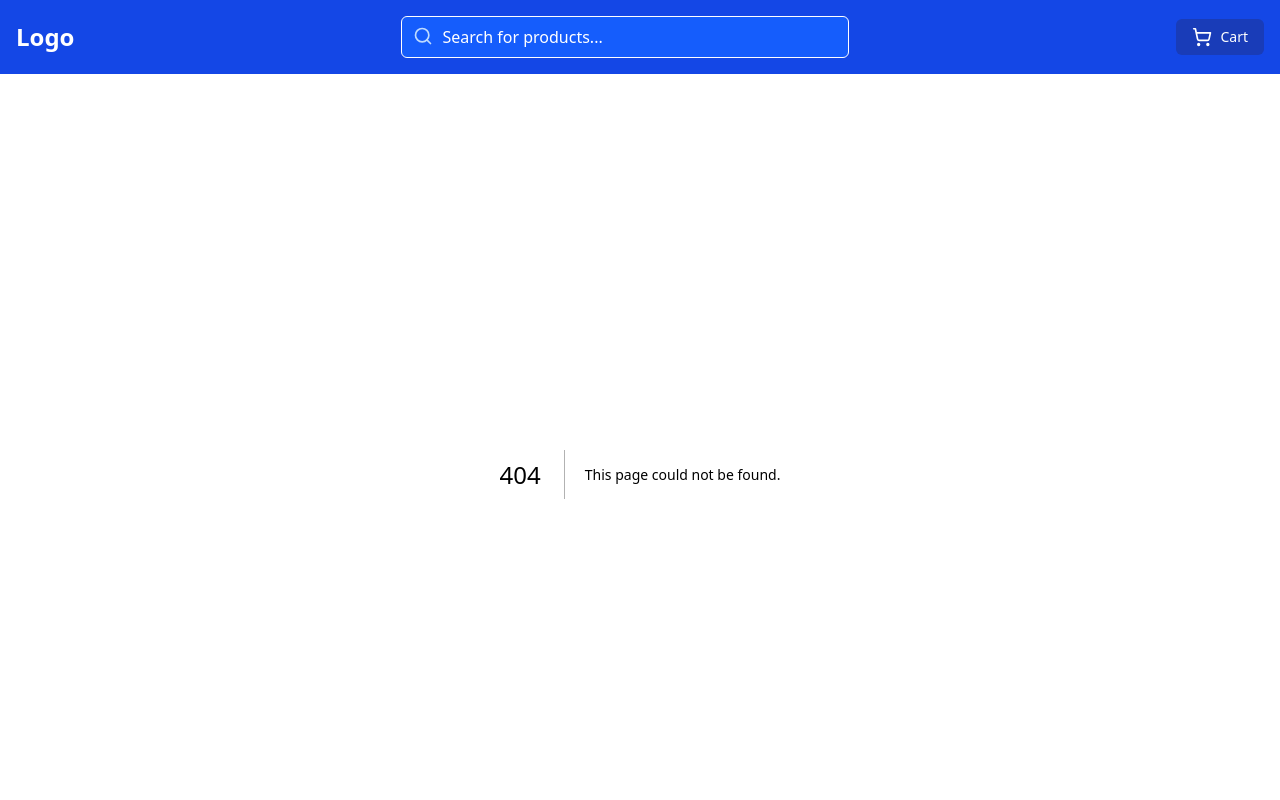
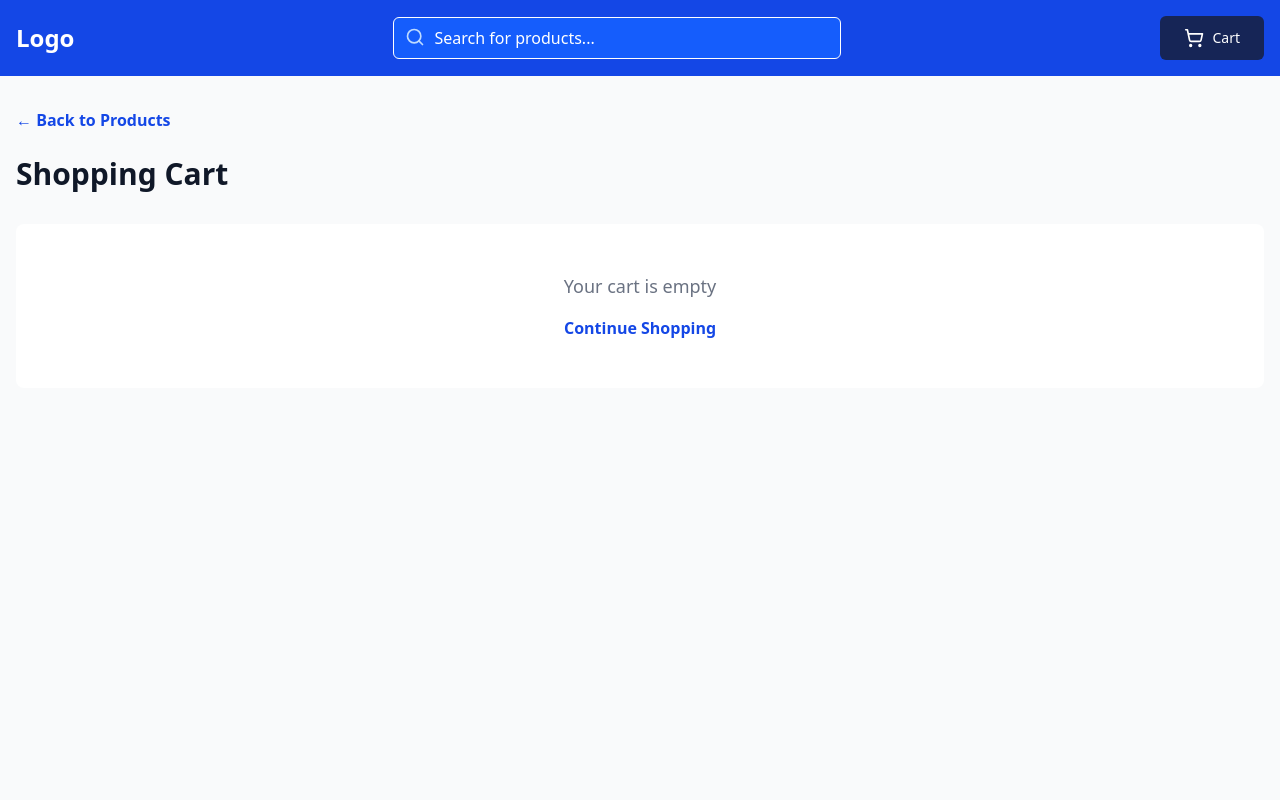
Before and after one commit to aditya-jsx/WhatBytes, a Next.js app: page /cart in a window 1280 px wide. Before the commit this address had no page. Shown: the top 800 px of the page. Built offline with nearby package versions, Linux system fonts and the light colour scheme.

Commit message:
added add to cart functionality

```diff
--- /dev/null
+++ b/app/cart/page.tsx
@@ -0,0 +1,100 @@
+"use client"
+
+import { useCart } from "../../context/cartContext"
+import { Trash2, Plus, Minus } from "lucide-react"
+import Link from "next/link"
+
+export default function CartPage() {
+  const { items, removeFromCart, updateQuantity, total } = useCart()
+
+  return (
+    <div className="min-h-screen flex flex-col bg-gray-50">
+
+      <main className="flex-grow max-w-7xl mx-auto w-full px-4 py-8">
+        <Link href="/" className="text-blue-700 hover:underline mb-6 inline-block font-semibold">
+          ← Back to Products
+        </Link>
+
+        <h1 className="text-3xl font-bold mb-8 text-gray-900">Shopping Cart</h1>
+
+        {items.length === 0 ? (
+          <div className="bg-white rounded-lg p-12 text-center">
+            <p className="text-gray-500 text-lg mb-4">Your cart is empty</p>
+            <Link href="/" className="text-blue-700 hover:underline font-semibold">
+              Continue Shopping
+            </Link>
+          </div>
+        ) : (
+          <div className="grid grid-cols-1 lg:grid-cols-3 gap-8">
+
+            <div className="lg:col-span-2 space-y-4">
+              {items.map((item) => (
+                <div key={item.id} className="bg-white rounded-lg p-6 flex gap-4 items-start">
+
+                  <img
+                    src={item.image || "/placeholder.svg"}
+                    alt={item.title}
+                    className="w-24 h-24 object-cover rounded-lg bg-gray-100"
+                  />
+
+                  <div className="flex-grow">
+                    <h3 className="font-semibold text-gray-900 text-lg mb-2">{item.title}</h3>
+                    <p className="text-xl font-bold text-gray-900 mb-4">${item.price}</p>
+
+                    <div className="flex items-center gap-3">
+                      <button
+                        onClick={() => updateQuantity(item.id, item.quantity - 1)}
+                        className="p-1 hover:bg-gray-100 rounded transition cursor-pointer"
+                      >
+                        <Minus className="h-4 w-4" />
+                      </button>
+                      <span className="w-8 text-center font-semibold">{item.quantity}</span>
+                      <button
+                        onClick={() => updateQuantity(item.id, item.quantity + 1)}
+                        className="p-1 hover:bg-gray-100 rounded transition cursor-pointer"
+                      >
+                        <Plus className="h-4 w-4" />
+                      </button>
+                    </div>
+                  </div>
+
+                  <button
+                    onClick={() => removeFromCart(item.id)}
+                    className="text-red-600 hover:text-red-700 transition cursor-pointer"
+                  >
+                    <Trash2 className="h-5 w-5" />
+                  </button>
+                </div>
+              ))}
+            </div>
+
+
+            <div className="bg-white rounded-lg p-6 h-fit sticky top-4">
+              <h2 className="text-xl font-bold mb-4 text-gray-900">Order Summary</h2>
+              <div className="space-y-3 mb-6 border-b border-gray-200 pb-6">
+                <div className="flex justify-between text-gray-600">
+                  <span>Subtotal</span>
+                  <span>${total.toFixed(2)}</span>
+                </div>
+                <div className="flex justify-between text-gray-600">
+                  <span>Shipping</span>
+                  <span>Free</span>
+                </div>
+                <div className="flex justify-between font-bold text-lg text-gray-900">
+                  <span>Total</span>
+                  <span>${total.toFixed(2)}</span>
+                </div>
+              </div>
+              <button className="w-full bg-blue-700 text-white py-3 rounded-md cursor-pointer font-semibold hover:bg-blue-800 transition mb-3">
+                Proceed to Checkout
+              </button>
+              <Link href="/" className="block text-center text-blue-700 cursor-pointer hover:underline font-semibold">
+                Continue Shopping
+              </Link>
+            </div>
+          </div>
+        )}
+      </main>
+    </div>
+  )
+}
--- a/app/layout.tsx
+++ b/app/layout.tsx
@@ -1,8 +1,9 @@
 import type { Metadata } from "next";
 import { Geist, Geist_Mono } from "next/font/google";
 import "./globals.css";
-import { Header } from "@/components/header";
-import { Footer } from "@/components/footer";
+import { Header } from "../components/header";
+import { Footer } from "../components/footer";
+import { CartProvider } from "../context/cartContext";
 
 const geistSans = Geist({
   variable: "--font-geist-sans",
@@ -30,9 +31,11 @@ export default function RootLayout({
         className={`${geistSans.variable} ${geistMono.variable} antialiased`}
       >
         <div>
-          <Header />
-          {children}
-          <Footer />
+          <CartProvider>
+            <Header />
+              {children}
+            <Footer />
+          </CartProvider>
         </div>
       </body>
     </html>
--- a/app/product/[id]/page.tsx
+++ b/app/product/[id]/page.tsx
@@ -76,7 +76,7 @@ export default async function ProductPage({ params }: ProductPageProps) {
                   />
                 </div>
 
-                <button className="w-full bg-blue-700 text-white py-3 px-6 rounded-md font-semibold hover:bg-blue-800 transition flex items-center justify-center gap-2 text-lg">
+                <button className="w-full bg-blue-700 text-white py-3 px-6 cursor-pointer rounded-md font-semibold hover:bg-blue-800 transition flex items-center justify-center gap-2 text-lg">
                   <ShoppingCart className="h-5 w-5" />
                   Add to Cart
                 </button>
--- a/components/header.tsx
+++ b/components/header.tsx
@@ -2,8 +2,11 @@
 
 import { ShoppingCart, Search } from "lucide-react"
 import Link from "next/link"
+import { useCart } from "../context/cartContext"
 
 export function Header() {
+  const { items } = useCart()
+
   return (
     <nav className="bg-blue-700 text-white">
       <div className="max-w-7xl mx-auto px-4 py-4 flex items-center justify-between gap-4">
@@ -25,10 +28,15 @@ export function Header() {
 
         <Link
           href="/cart"
-          className="relative flex items-center gap-2 px-4 py-2 bg-blue-800 rounded-md hover:bg-blue-900 transition"
+          className="relative flex items-center gap-2 px-6 py-3 bg-blue-950 rounded-md hover:bg-blue-800 transition"
         >
           <ShoppingCart className="h-5 w-5" />
           <span className="text-sm">Cart</span>
+          {items.length > 0 && (
+            <span className="absolute -top-2 -right-2 bg-red-500 text-white text-xs font-bold w-6 h-6 rounded-full flex items-center justify-center">
+              {items.length}
+            </span>
+          )}
         </Link>
 
       </div>
--- a/components/productCard.tsx
+++ b/components/productCard.tsx
@@ -2,6 +2,7 @@
 
 import { Star, ShoppingCart } from "lucide-react"
 import Link from "next/link"
+import { useCart } from "../context/cartContext"
 
 interface ProductCardProps {
   id: number
@@ -12,10 +13,12 @@ interface ProductCardProps {
 }
 
 export function ProductCard({ id, title, price, image, rating }: ProductCardProps) {
+  const { addToCart } = useCart()
 
   const handleAddToCart = (e: React.MouseEvent) => {
     e.preventDefault()
     e.stopPropagation()
+    addToCart({ id, title, price, image })
   }
 
   return (
--- a/components/specialProduct.tsx
+++ b/components/specialProduct.tsx
@@ -2,6 +2,7 @@
 
 import { Star } from "lucide-react"
 import Link from "next/link"
+import { useCart } from "../context/cartContext"
 
 interface SpecialProductProps {
   id: number
@@ -14,23 +15,35 @@ interface SpecialProductProps {
 }
 
 export function SpecialProduct({ id, title, price, image, rating, description, category }: SpecialProductProps) {
+  const { addToCart } = useCart()
 
   const handleAddToCart = (e: React.MouseEvent) => {
     e.preventDefault()
     e.stopPropagation()
+    addToCart({ id, title, price, image })
   }
 
   return (
-    <div className="bg-white rounded-lg overflow-hidden hover:shadow-lg transition h-full flex flex-col">
-      <Link href={`/product/${id}`} className="flex-grow">
-        <div className="">
-          <div className="relative w-full md:h-32 bg-gray-100 overflow-hidden">
-            <img src={image || "/placeholder.svg"} alt={title} className="w-full h-full object-cover" />
+    <div className="bg-white rounded-lg overflow-hidden hover:shadow-lg transition h-full">
+      <Link href={`/product/${id}`} className="flex flex-col md:flex-row h-full">
+
+        <div className="w-full md:w-5/12 relative bg-gray-100 h-64 md:h-auto shrink-0">
+          <img
+            src={image || "/placeholder.svg"}
+            alt={title}
+            className="absolute inset-0 w-full h-full object-cover"
+          />
         </div>
 
-          <div className="p-4 space-y-3">
-            <h3 className="text-lg font-bold text-gray-900">{title}</h3>
-            <p className="text-3xl font-bold text-gray-900">${price}</p>
+        <div className="p-6 flex flex-col justify-between w-full md:w-7/12">
+          <div className="space-y-3">
+            <div className="flex flex-col justify-between items-start">
+              <div>
+                <h3 className="text-xl font-bold text-gray-900">{title}</h3>
+
+              </div>
+              <p className="text-2xl font-bold text-gray-900">${price}</p>
+            </div>
 
             {rating && (
               <div className="flex items-center gap-2">
@@ -44,27 +57,23 @@ export function SpecialProduct({ id, title, price, image, rating, description, c
                     />
                   ))}
                 </div>
+                <span className="text-xs text-gray-500">({rating}.0)</span>
               </div>
             )}
 
-            {description && <p className="text-sm text-gray-600 line-clamp-3">{description}</p>}
+            {description && <p className="text-gray-600 text-sm line-clamp-3 leading-relaxed">{description}</p>}
+            {category && <p className="font-semibold">Category</p>}
+            {category && <span className=" ">{category}</span>}
+          </div>
 
-            {category && (
-              <div className="text-sm">
-                <span className="font-semibold text-gray-700">Category</span>
-                <p className="text-gray-600">{category}</p>
-              </div>
-            )}
           <button
             onClick={handleAddToCart}
-              className="w-full bg-blue-700 text-white py-3 rounded-lg cursor-pointer px-4 font-semibold hover:bg-blue-800 transition"
+            className="w-full bg-blue-600 text-white py-3 rounded-lg cursor-pointer px-4 font-semibold hover:bg-blue-700 transition mt-6 shadow-sm"
           >
             Add to Cart
           </button>
         </div>
-        </div>
       </Link>
-
     </div>
   )
 }
--- /dev/null
+++ b/context/cartContext.tsx
@@ -0,0 +1,89 @@
+"use client"
+
+import { createContext, useContext, useState, useEffect, type ReactNode } from "react"
+
+export interface CartItem {
+  id: number
+  title: string
+  price: number
+  quantity: number
+  image: string
+}
+
+interface CartContextType {
+  items: CartItem[]
+  addToCart: (item: Omit<CartItem, "quantity">) => void
+  removeFromCart: (id: number) => void
+  updateQuantity: (id: number, quantity: number) => void
+  clearCart: () => void
+  total: number
+}
+
+const CartContext = createContext<CartContextType | undefined>(undefined)
+
+export function CartProvider({ children }: { children: ReactNode }) {
+  const [items, setItems] = useState<CartItem[]>([])
+  const [isHydrated, setIsHydrated] = useState(false)
+
+  // Initializing items from localStorage
+  useEffect(() => {
+    const savedCart = localStorage.getItem("cart")
+    if (savedCart) {
+      try {
+        setItems(JSON.parse(savedCart))
+      } catch (error) {
+        console.error("Failed to parse cart from localStorage:", error)
+      }
+    }
+    setIsHydrated(true)
+  }, [])
+
+  // Saving items to localStorage after changing
+  useEffect(() => {
+    if (isHydrated) {
+      localStorage.setItem("cart", JSON.stringify(items))
+    }
+  }, [items, isHydrated])
+
+  const addToCart = (item: Omit<CartItem, "quantity">) => {
+    setItems((prevItems) => {
+      const existingItem = prevItems.find((i) => i.id === item.id)
+      if (existingItem) {
+        return prevItems.map((i) => (i.id === item.id ? { ...i, quantity: i.quantity + 1 } : i))
+      }
+      return [...prevItems, { ...item, quantity: 1 }]
+    })
+  }
+
+  const removeFromCart = (id: number) => {
+    setItems((prevItems) => prevItems.filter((i) => i.id !== id))
+  }
+
+  const updateQuantity = (id: number, quantity: number) => {
+    if (quantity <= 0) {
+      removeFromCart(id)
+      return
+    }
+    setItems((prevItems) => prevItems.map((i) => (i.id === id ? { ...i, quantity } : i)))
+  }
+
+  const clearCart = () => {
+    setItems([])
+  }
+
+  const total = items.reduce((sum, item) => sum + item.price * item.quantity, 0)
+
+  return (
+    <CartContext.Provider value={{ items, addToCart, removeFromCart, updateQuantity, clearCart, total }}>
+      {children}
+    </CartContext.Provider>
+  )
+}
+
+export function useCart() {
+  const context = useContext(CartContext)
+  if (context === undefined) {
+    throw new Error("useCart must be used within CartProvider")
+  }
+  return context
+}
```
Lines whose indentation alone changed are shown as unchanged.
